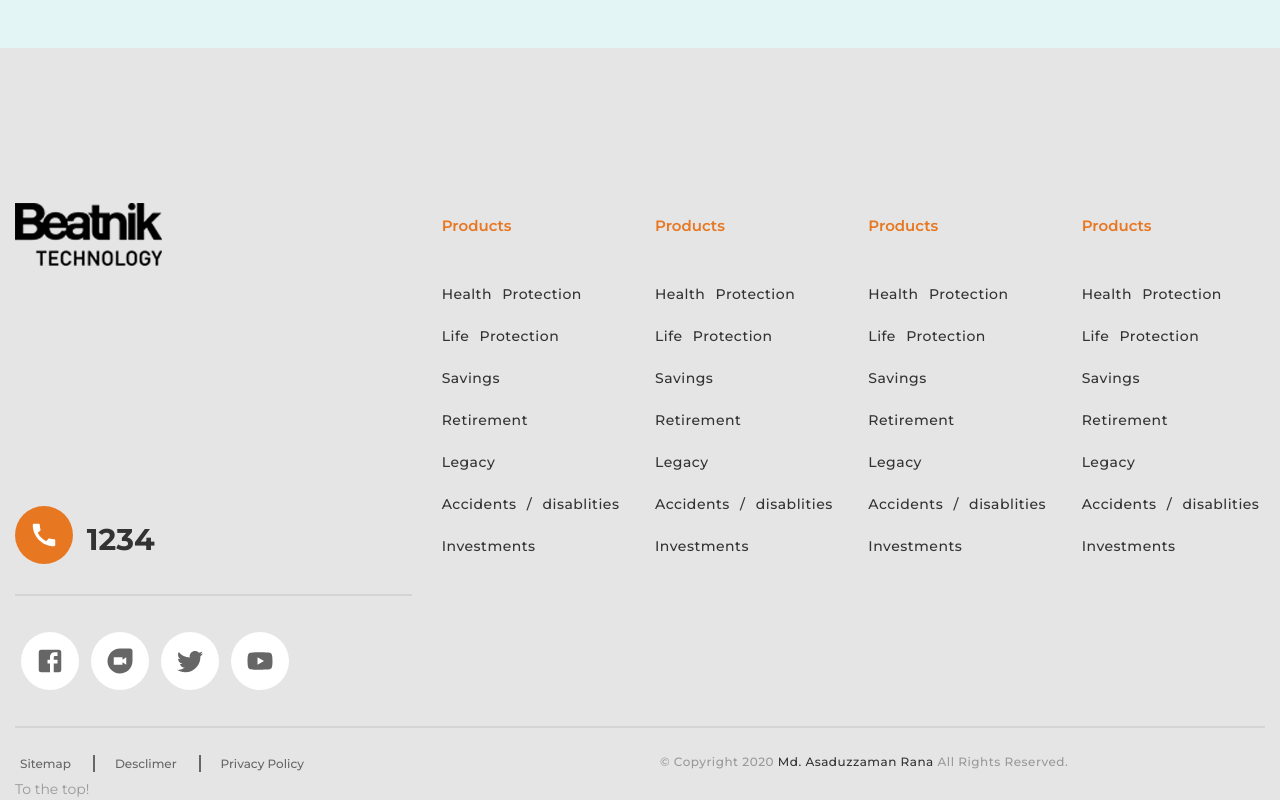
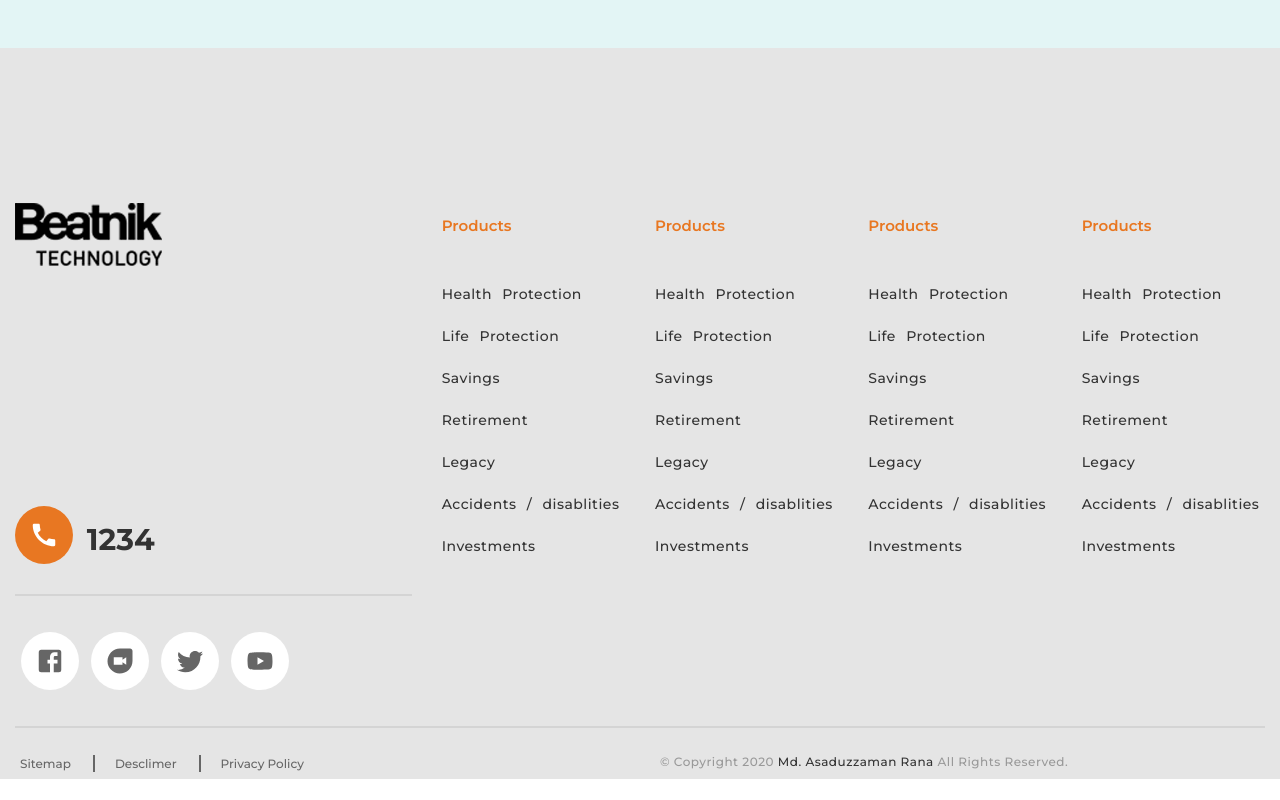
Before and after one commit to iamtheasad/beatnik-tech, a React (Create React App) app: page / in a window 1280 px wide. Shown: the part 5918-6718 px from the top of the page. After the commit the page ends 6697 px from the top, so only its background shows below. Built offline with nearby package versions, Linux system fonts and the light colour scheme.

Commit message:
footer issues fixed

```diff
--- a/src/components/Footer/Footer.js
+++ b/src/components/Footer/Footer.js
@@ -206,7 +206,6 @@ class Footer extends Component {
                                     </Col>
                                 </Row>
                             </div>
-                            <a onClick={this.scrollToTop}>To the top!</a>
                         </Container>
                     </div>
                 </div>
```
